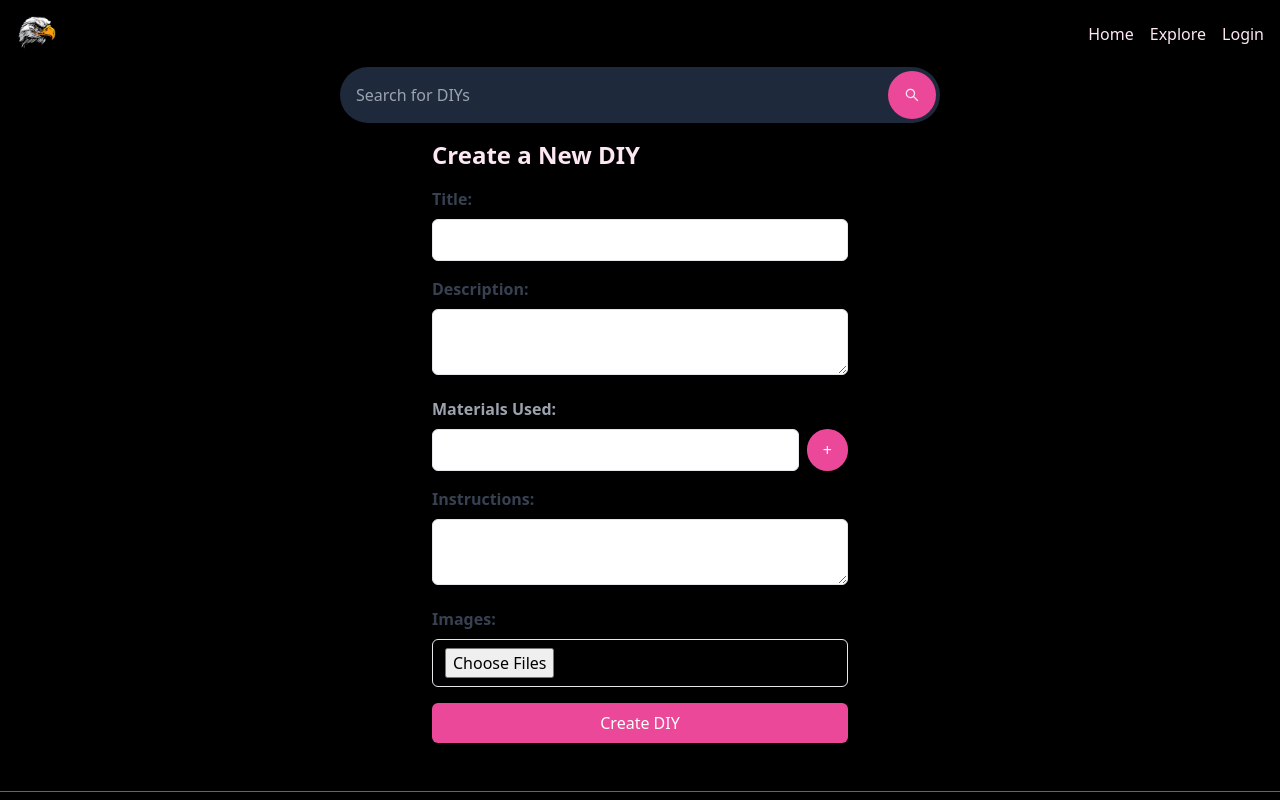
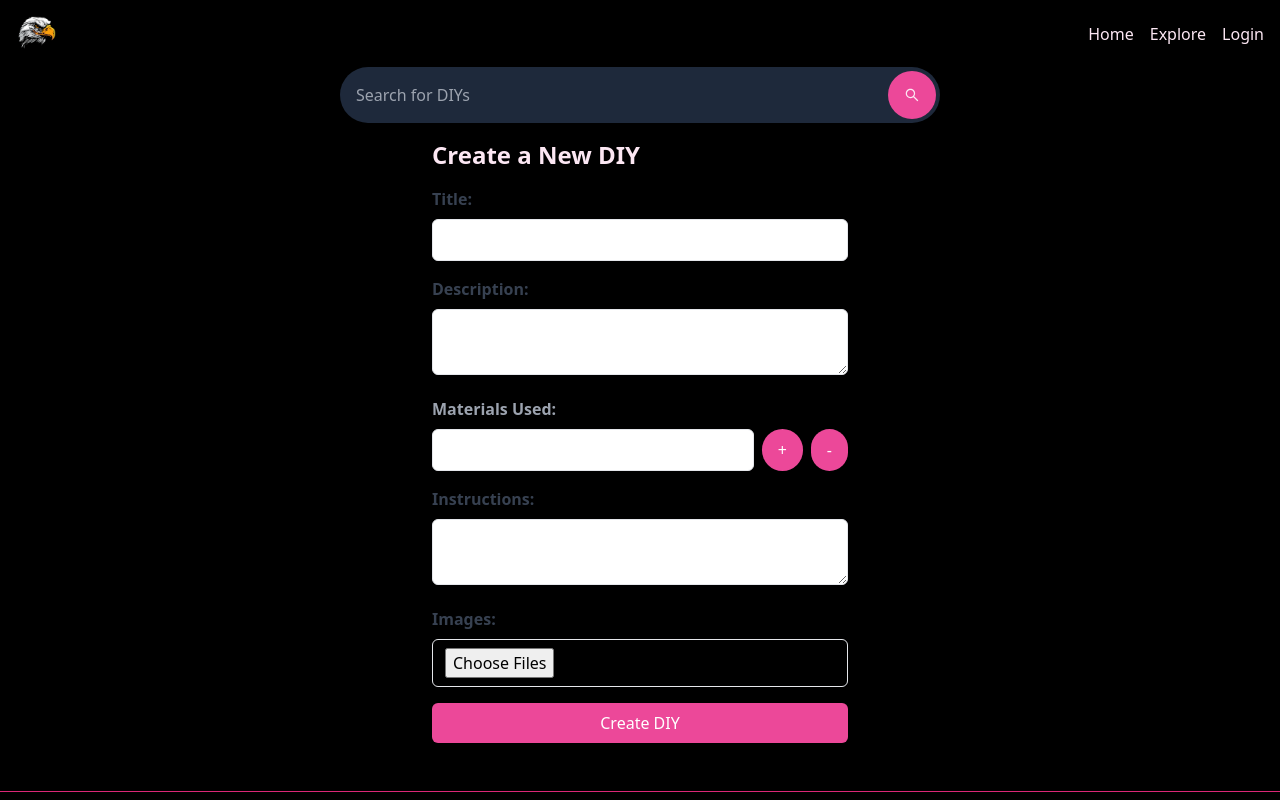
Before and after one commit to CHawsCoding/CraftHouse, a React (Create React App) app in the folder client/: page /Create in a window 1280 px wide. Shown: the top 800 px of the page. Built offline with nearby package versions, Linux system fonts and the light colour scheme.

Commit message:
remove material field added to remove triggered input field

```diff
--- a/client/src/pages/Create.js
+++ b/client/src/pages/Create.js
@@ -37,6 +37,16 @@ function Create() {
     setFormState({
       ...formState,
       materialsUsed: [...formState.materialsUsed, ''], // Add an empty string for a new field
+    });
+  };
+
+  const removeMaterialField = (index) => {
+    const newMaterialsUsed = [...formState.materialsUsed];
+    newMaterialsUsed.splice(index, 1); // Remove the material input at the specified index
+
+    setFormState({
+      ...formState,
+      materialsUsed: newMaterialsUsed,
     });
   };
 
@@ -98,10 +108,11 @@ function Create() {
   };
 
 
-return (
-  <div className="max-w-md mx-auto p-4">
-    <h2 className="text-2xl font-semibold mb-4">Create a New DIY</h2>
-    <form onSubmit={handleSubmit} encType="multipart/form-data">
+
+  return (
+    <div className="max-w-md mx-auto p-4">
+      <h2 className="text-2xl font-semibold mb-4">Create a New DIY</h2>
+      <form onSubmit={handleSubmit} encType="multipart/form-data">
         <div className="mb-4">
           <label htmlFor="title" className="block text-gray-700 font-bold mb-2">
             Title:
@@ -143,14 +154,16 @@ return (
                 required
                 className="text-black w-full px-3 py-2 border rounded-md shadow-sm focus:outline-none focus:border-blue-500"
               />
-              {index === formState.materialsUsed.length - 1 && (
-                <button
+              <button
                   type="button"
-                  onClick={addMaterialField}
-                  className="bg-pink-500 hover:bg-pink-600 text-white rounded-full px-4 ml-2"
-                >
+                  onClick={addMaterialField} className="bg-pink-500 hover:bg-pink-600 text-white rounded-full px-4 ml-2">
                   +
                 </button>
+              {index === formState.materialsUsed.length - 1 && (
+                <button type="button" onClick={() => removeMaterialField(index)}
+                className="bg-pink-500 hover:bg-pink-600 text-white rounded-full px-4 ml-2">
+                -
+              </button>
               )}
             </div>
           ))}
@@ -165,8 +178,7 @@ return (
             value={formState.instructions}
             onChange={handleInputChange}
             required
-            className="text-black w-full px-3 py-2 border rounded-md shadow-sm focus:outline-none focus:border-blue-500"
-          />
+            className="text-black w-full px-3 py-2 border rounded-md shadow-sm focus:outline-none focus:border-blue-500"/>
         </div>
         <div className="mb-4">
           <label htmlFor="images" className="block text-gray-700 font-bold mb-2">
```
